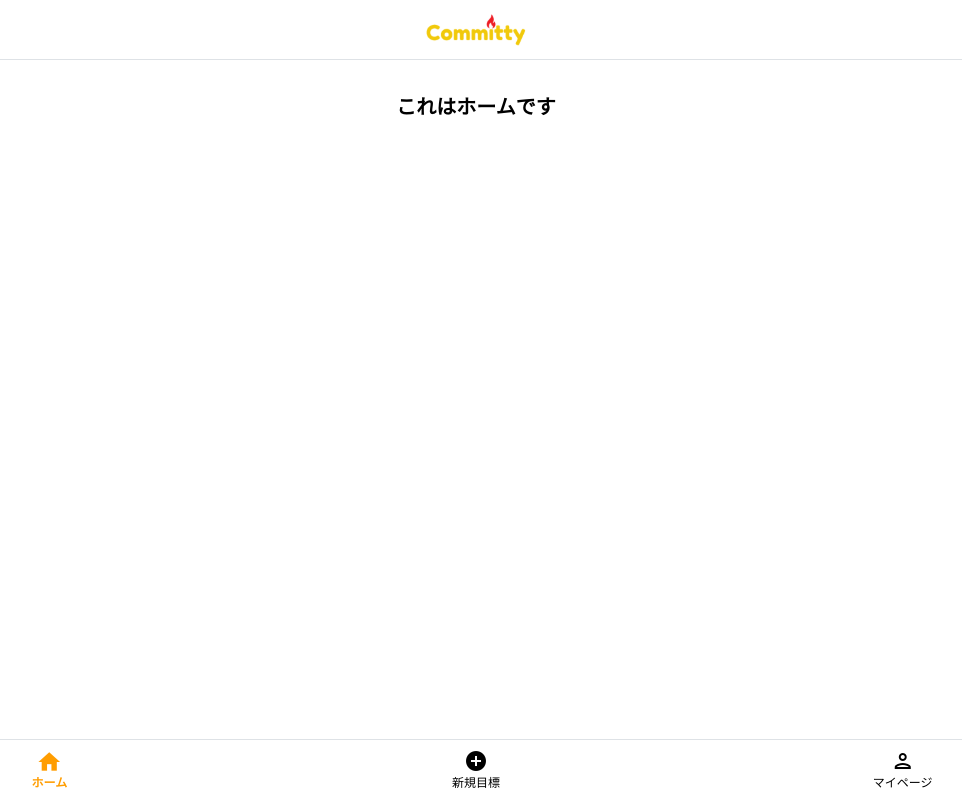
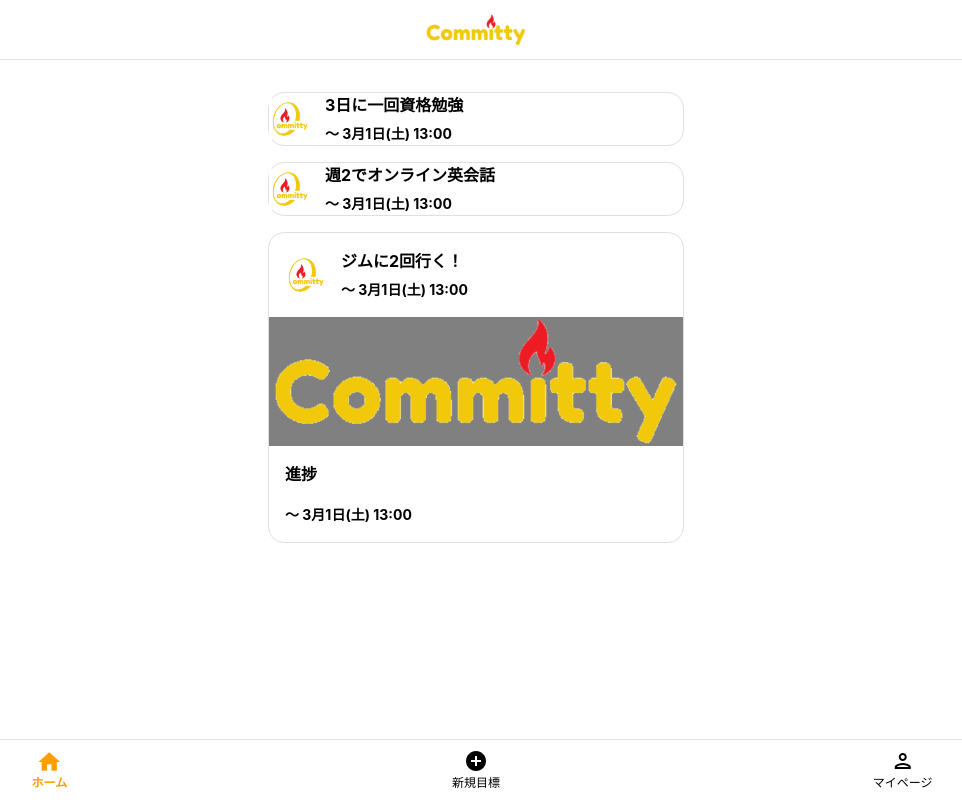
Before and after one commit to nockoy/eg-hackathon-frontend, a React (Vite) app: page / in a window 1280 px wide. Shown: the whole page, without its empty margins (164-1126 px from the left). Built offline with nearby package versions, Linux system fonts and the light colour scheme; no server answers; sample sign-in values are in the browser's storage.

Commit message:
仮実装

```diff
--- a/src/features/home/pages/index.tsx
+++ b/src/features/home/pages/index.tsx
@@ -1,12 +1,84 @@
+import { Group, Stack } from "@mantine/core";
 import { FC } from "react";
 import styled from "styled-components";
 
 export const Index: FC = () => {
-  return <_Text>これはホームです</_Text>;
+  return (
+    <_Stack gap={16}>
+      <_Box>
+        <Group justify="left" w="100%" gap={16}>
+          <img
+            src="/img/logo.png"
+            alt="committy"
+            style={{ width: 40, height: 40 }}
+          />
+          <Stack gap={4}>
+            <_Text>3日に一回資格勉強</_Text>
+            <_Date>～ 3月1日(土) 13:00</_Date>
+          </Stack>
+        </Group>
+      </_Box>
+      <_Box>
+        <Group justify="left" w="100%" gap={16}>
+          <img
+            src="/img/logo.png"
+            alt="committy"
+            style={{ width: 40, height: 40 }}
+          />
+          <Stack gap={4}>
+            <_Text>週2でオンライン英会話</_Text>
+            <_Date>～ 3月1日(土) 13:00</_Date>
+          </Stack>
+        </Group>
+      </_Box>
+      <_Box>
+        <Group justify="left" w="100%" gap={16} p={16}>
+          <img
+            src="/img/logo.png"
+            alt="committy"
+            style={{ width: 40, height: 40 }}
+          />
+          <Stack gap={4}>
+            <_Text>ジムに2回行く！</_Text>
+            <_Date>～ 3月1日(土) 13:00</_Date>
+          </Stack>
+        </Group>
+        <img
+          src="/img/committy.svg"
+          alt="committy"
+          style={{ width: "100%", backgroundColor: "gray" }}
+        />
+        <Stack justify="left" w="100%" gap={16} p={16}>
+          <_Text>進捗</_Text>
+          <_Date>～ 3月1日(土) 13:00</_Date>
+        </Stack>
+      </_Box>
+    </_Stack>
+  );
 };
 
+const _Stack = styled(Stack)`
+  width: 100%;
+  padding: 0 32px;
+`;
+
+const _Box = styled.div`
+  width: 100%;
+  display: flex;
+  flex-direction: column;
+  align-items: center;
+  border-radius: 16px;
+  border: 1px solid #e0e0e0;
+`;
+
 const _Text = styled.div`
-  height: 1000px;
-  font-size: 20px;
+  font-size: 16px;
   font-weight: bold;
+  line-height: 1.6;
 `;
+
+const _Date = styled.div`
+  font-size: 14px;
+  font-weight: bold;
+  line-height: 1.6;
+`;
--- a/src/pages/Home/index.tsx
+++ b/src/pages/Home/index.tsx
@@ -8,11 +8,11 @@
 export const Home: FC = () => {
   return (
     <DefaultLayout>
+      <Header />
       <_Container>
-        <Header />
         <Index />
-        <BottomNavBar currentTabNum={0} />
       </_Container>
+      <BottomNavBar currentTabNum={0} />
     </DefaultLayout>
   );
 };
@@ -25,4 +25,5 @@
   flex-direction: column;
   align-items: center;
   padding-top: 92px;
+  padding-bottom: 200px;
 `;
```
